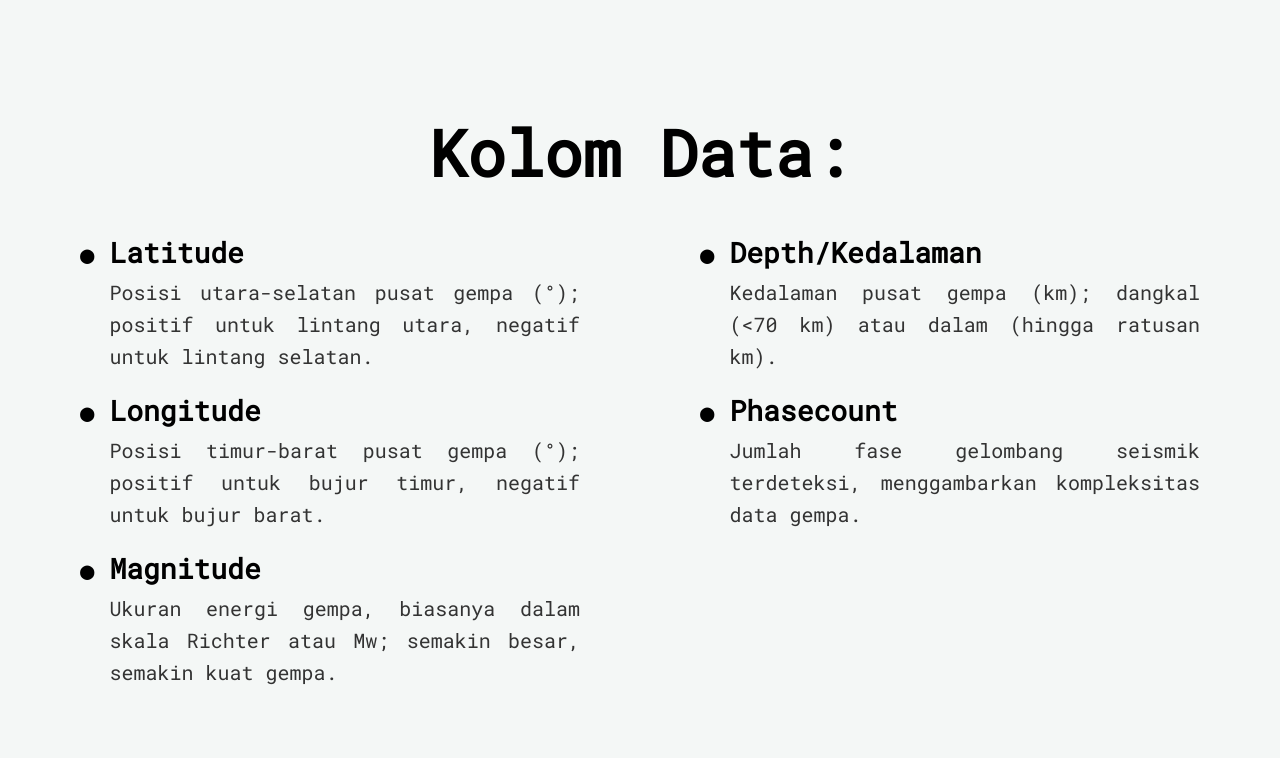
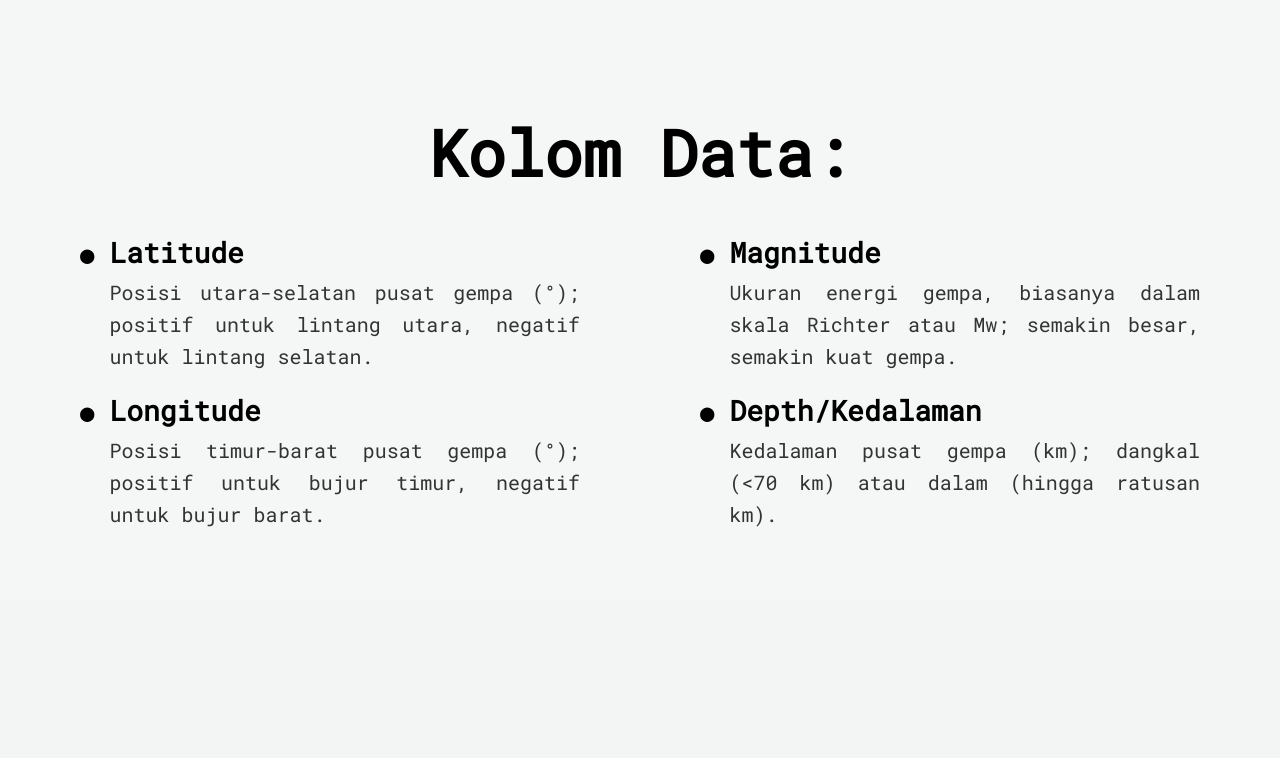
Before and after one commit to imsatrio25/prediksi-gempa-django-app, a Django app: page / in a window 1280 px wide. Shown: the part 1018-1776 px from the top of the page. After the commit the page ends 1545 px from the top, so only its background shows below. Run offline with Django 5.2, Linux system fonts and the light colour scheme; data comes from the database, SQL or seed files in the repository; parts of the project's set-up code (start-up, migrations or seed data) failed here and were passed over; some libraries are stand-ins or nearby versions.

Commit message:
remove phasecount

```diff
--- a/backend/static/backend/js/predict_radius.js
+++ b/backend/static/backend/js/predict_radius.js
@@ -56,13 +56,12 @@ function getColorByMagnitude(magnitude) {
 function predictRadius() {
     const magnitude = parseFloat($('#magnitude').val());
     const depth = $('#depth').val();
-    const phasecount = $('#phasecount').val();
     const selectedDistrict = JSON.parse($('#districtDropdown').val());  // Parse the stored JSON string
     const districtName = selectedDistrict.name;
     const latitude = selectedDistrict.lat;
     const longitude = selectedDistrict.lon;
 
-    fetch(`/api/predict-radius/?magnitude=${magnitude}&depth=${depth}&latitude=${latitude}&longitude=${longitude}&phasecount=${phasecount}`)
+    fetch(`/api/predict-radius/?magnitude=${magnitude}&depth=${depth}&latitude=${latitude}&longitude=${longitude}`)
         .then(response => response.json())
         .then(data => {
             if (data.error) {
@@ -131,12 +130,11 @@ function uploadCSV() {
         const headers = rows[0].split(',').map(header => header.trim().toLowerCase());
         const magIndex = headers.indexOf('magnitude');
         const depthIndex = headers.indexOf('depth');
-        const phaIndex = headers.indexOf('phasecount');
         const latIndex = headers.indexOf('latitude');
         const lonIndex = headers.indexOf('longitude');
 
-        if (magIndex === -1 || depthIndex === -1 || phaIndex === -1 || latIndex === -1 || lonIndex === -1) {
-            alert("CSV file must contain 'magnitude', 'depth', 'phasecount', 'latitude', and 'longitude' columns.");
+        if (magIndex === -1 || depthIndex === -1 || latIndex === -1 || lonIndex === -1) {
+            alert("CSV file must contain 'magnitude', 'depth', 'latitude', and 'longitude' columns.");
             return;
         }
 
@@ -167,16 +165,15 @@ function uploadCSV() {
 
             const magnitude = parseFloat(columns[magIndex].trim());
             const depth = parseFloat(columns[depthIndex].trim());
-            const phasecount = parseFloat(columns[phaIndex].trim());
             const latitude = parseFloat(columns[latIndex].trim());
             const longitude = parseFloat(columns[lonIndex].trim());
 
-            if (isNaN(magnitude) || isNaN(depth) || isNaN(phasecount) || isNaN(latitude) || isNaN(longitude)) {
+            if (isNaN(magnitude) || isNaN(depth) || isNaN(latitude) || isNaN(longitude)) {
                 console.warn(`Skipping invalid row ${index + 2}: ${row}`);
                 return;
             }
 
-            fetch(`/api/predict-radius/?magnitude=${magnitude}&depth=${depth}&latitude=${latitude}&longitude=${longitude}&phasecount=${phasecount}`)
+            fetch(`/api/predict-radius/?magnitude=${magnitude}&depth=${depth}&latitude=${latitude}&longitude=${longitude}`)
                 .then(response => response.json())
                 .then(data => {
                     console.log(data); // Log the API response
--- a/backend/templates/home.html
+++ b/backend/templates/home.html
@@ -52,6 +52,9 @@
                     <p>Posisi timur-barat pusat gempa (°); positif untuk bujur timur, negatif untuk bujur barat.</p>
                 </div>
             </div>
+        </div>
+        <!-- Right column -->
+        <div class="points-column">
             <div class="point">
                 <span class="icon">●</span>
                 <div class="text">
@@ -59,21 +62,11 @@
                     <p>Ukuran energi gempa, biasanya dalam skala Richter atau Mw; semakin besar, semakin kuat gempa.</p>
                 </div>
             </div>
-        </div>
-        <!-- Right column -->
-        <div class="points-column">
             <div class="point">
                 <span class="icon">●</span>
                 <div class="text">
                     <h3>Depth/Kedalaman</h3>
                     <p>Kedalaman pusat gempa (km); dangkal (&lt;70 km) atau dalam (hingga ratusan km).</p>
-                </div>
-            </div>
-            <div class="point">
-                <span class="icon">●</span>
-                <div class="text">
-                    <h3>Phasecount</h3>
-                    <p>Jumlah fase gelombang seismik terdeteksi, menggambarkan kompleksitas data gempa.</p>
                 </div>
             </div>
         </div>
--- a/backend/views.py
+++ b/backend/views.py
@@ -30,10 +30,10 @@ def get_districts(request):
 
 
 # Load the saved model
-model = joblib.load('backend/models/rf_final.pkl')
+model = joblib.load('backend/models/rf_final2.pkl')
 
-def predict_radius(magnitude, depth, phasecount):
-    input_data = np.array([[phasecount, magnitude, depth]])
+def predict_radius(magnitude, depth):
+    input_data = np.array([[magnitude, depth]])
     original_radius = model.predict(input_data)[0]
 
     if np.isnan(original_radius):
@@ -47,16 +47,14 @@ def radius_prediction(request):
             # Fetch parameters
             magnitude = request.GET.get('magnitude')
             depth = request.GET.get('depth')
-            phasecount = request.GET.get('phasecount')
             district_name = request.GET.get('district_name')
 
             # Check for missing required parameters
-            if not all([magnitude, depth, phasecount]):
+            if not all([magnitude, depth]):
                 return JsonResponse({'error': 'Missing required parameters.'}, status=400)
 
             # Convert parameters to appropriate types
             magnitude = float(magnitude)
-            phasecount = float(phasecount)
             depth = int(depth)  # Convert depth to int
 
             # Look up district data from the database
@@ -72,7 +70,7 @@ def radius_prediction(request):
                 longitude = None
 
             # Predict the radius
-            predicted_radius = predict_radius(magnitude, depth, phasecount)
+            predicted_radius = predict_radius(magnitude, depth)
 
             # Prepare the response
             response_data = {
```
Also changed, not shown: backend/templates/radius_form.html (+2 -6 lines), 1 other file.
